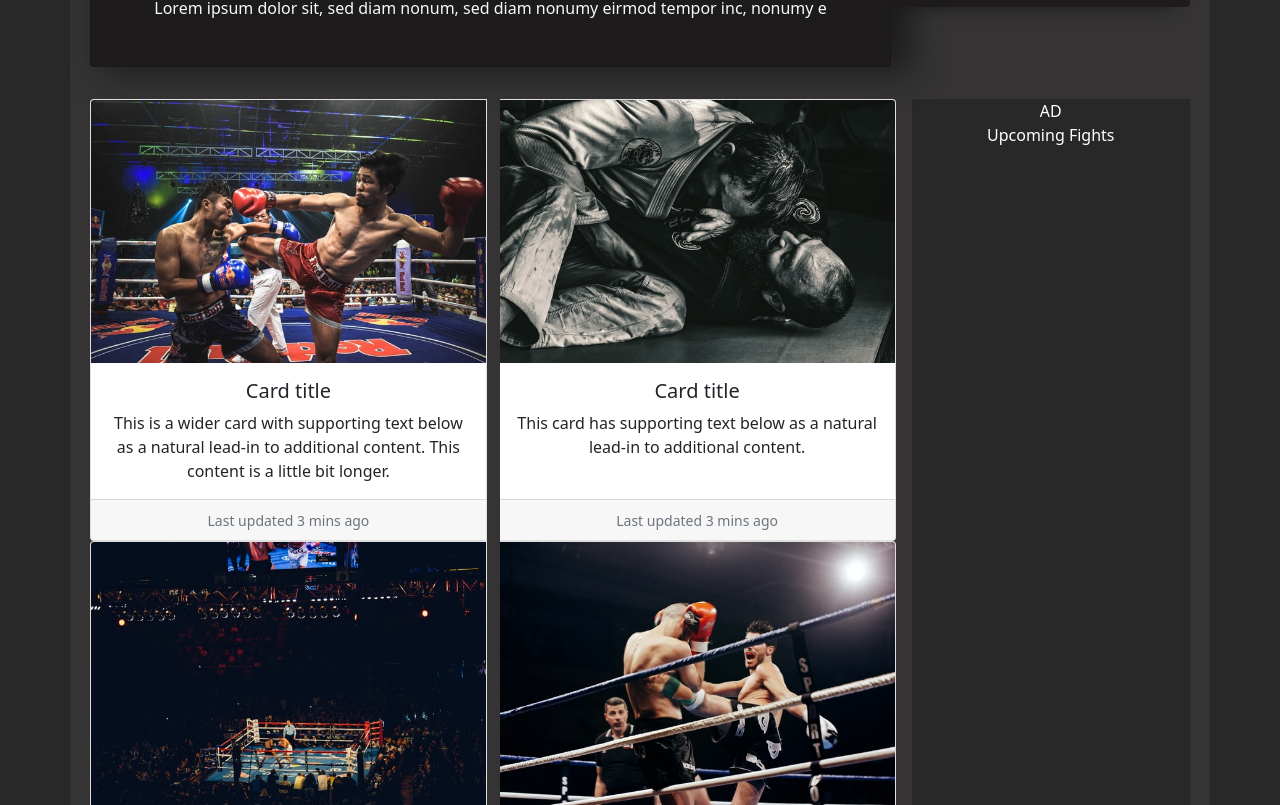
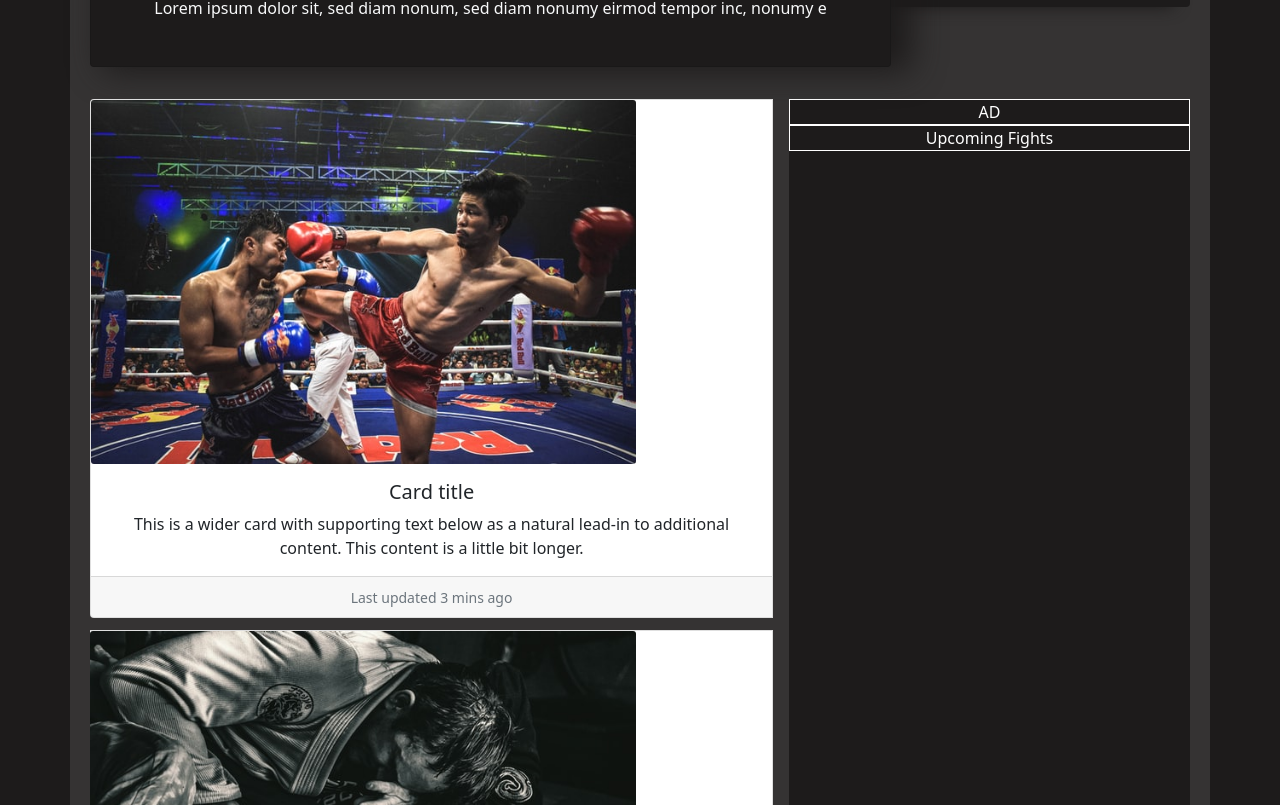
Before and after one commit to Arssin/My-Fight-Zone, a React (Create React App) app: page /home in a window 1280 px wide. Shown: the part 655-1460 px from the top of the page. Built offline with nearby package versions, Linux system fonts and the light colour scheme.

Commit message:
Change visual of home

```diff
--- a/src/components/Home/Cards/Cards.scss
+++ b/src/components/Home/Cards/Cards.scss
@@ -1,6 +1,7 @@
 .card-container {
     display: flex;
     flex-direction: column;
+    width: 100%;
 
     @media (min-width: 768px) {
         gap: 1rem;
--- a/src/components/Home/Cards/CardsSection/CardSection.scss
+++ b/src/components/Home/Cards/CardsSection/CardSection.scss
@@ -2,11 +2,24 @@
     order: 2;
     @media (min-width: 768px) {
         order: 1;
+        max-width: 70%;
+    }
+
+    .card-group {
+        display: flex;
+        flex-direction: column;
+
+        @media (min-width: 768px) {
+            gap: 0.8rem;
+        }
+
+        .card {
+            display: flex;
+            flex-direction: column;
+        }
+    }
+
+    .images {
+        width: 80%;
     }
 }
-
-.card-group {
-    @media (min-width: 768px) {
-        gap: 0.8rem;
-    }
-}
--- a/src/components/Home/Cards/CardsSection/CardSection.tsx
+++ b/src/components/Home/Cards/CardsSection/CardSection.tsx
@@ -9,9 +9,9 @@ import './CardSection.scss'
 export function CardSection() {
     return (
         <div className="cardSection">
-            <CardGroup className="card-group-one">
+            <CardGroup>
                 <Card>
-                    <Card.Img variant="top" src={pictureCard3} />
+                    <Card.Img className="images" src={pictureCard3} />
                     <Card.Body>
                         <Card.Title>Card title</Card.Title>
                         <Card.Text>
@@ -27,7 +27,7 @@ export function CardSection() {
                     </Card.Footer>
                 </Card>
                 <Card>
-                    <Card.Img variant="top" src={pictureCard} />
+                    <Card.Img className="images" src={pictureCard} />
                     <Card.Body>
                         <Card.Title>Card title</Card.Title>
                         <Card.Text>
@@ -41,10 +41,8 @@ export function CardSection() {
                         </small>
                     </Card.Footer>
                 </Card>
-            </CardGroup>
-            <CardGroup className="card-group-two">
                 <Card>
-                    <Card.Img variant="top" src={pictureCard4} />
+                    <Card.Img className="images" src={pictureCard4} />
                     <Card.Body>
                         <Card.Title>Card title</Card.Title>
                         <Card.Text>
@@ -60,7 +58,7 @@ export function CardSection() {
                     </Card.Footer>
                 </Card>
                 <Card>
-                    <Card.Img variant="top" src={pictureCard6} />
+                    <Card.Img className="images" src={pictureCard6} />
                     <Card.Body>
                         <Card.Title>Card title</Card.Title>
                         <Card.Text>
--- a/src/components/Home/Cards/OtherSection/OtherSection.scss
+++ b/src/components/Home/Cards/OtherSection/OtherSection.scss
@@ -11,4 +11,8 @@
     @media (min-width: 768px) {
         order: 2;
     }
+
+    .sectionDivs {
+        border: 1px solid white;
+    }
 }
--- a/src/components/Home/Clock/Clock.scss
+++ b/src/components/Home/Clock/Clock.scss
@@ -1,10 +1,12 @@
+@import '../../variables.scss';
+
 .clock {
     width: 100%;
     display: flex;
     align-items: center;
 
     .innerDiv {
-        background-color: rgb(29, 27, 27);
+        background-color: $main-container;
         color: white;
         border-radius: 0 0 0.25rem 0.25rem;
         width: 100%;
--- a/src/components/Home/MainText/MainText.scss
+++ b/src/components/Home/MainText/MainText.scss
@@ -1,3 +1,5 @@
+@import '../../variables.scss';
+
 .mainCard {
     margin: 2rem 0;
     min-height: 30vh;
@@ -13,7 +15,7 @@
     }
 
     .startCard {
-        background-color: rgb(29, 27, 27);
+        background-color: $main-container;
         border-radius: 0.25rem 0.25rem 0 0;
         box-shadow: 0 0 2rem 0.25rem rgb(29, 27, 27);
 
--- a/src/components/Navbar/Navbar.tsx
+++ b/src/components/Navbar/Navbar.tsx
@@ -82,7 +82,7 @@ export function NavigationBar() {
                                     target="_blank"
                                     href="https://www.ijf.org/wrl"
                                 >
-                                    Judo
+                                    Judo World Ranking
                                 </NavDropdown.Item>
                                 <NavDropdown.Item
                                     target="_blank"
--- a/src/components/variables.scss
+++ b/src/components/variables.scss
@@ -1,2 +1,2 @@
-$main-container: rgb(41, 40, 40);
+$main-container: rgb(29, 27, 27);
 $container: rgb(53, 51, 51);
```
